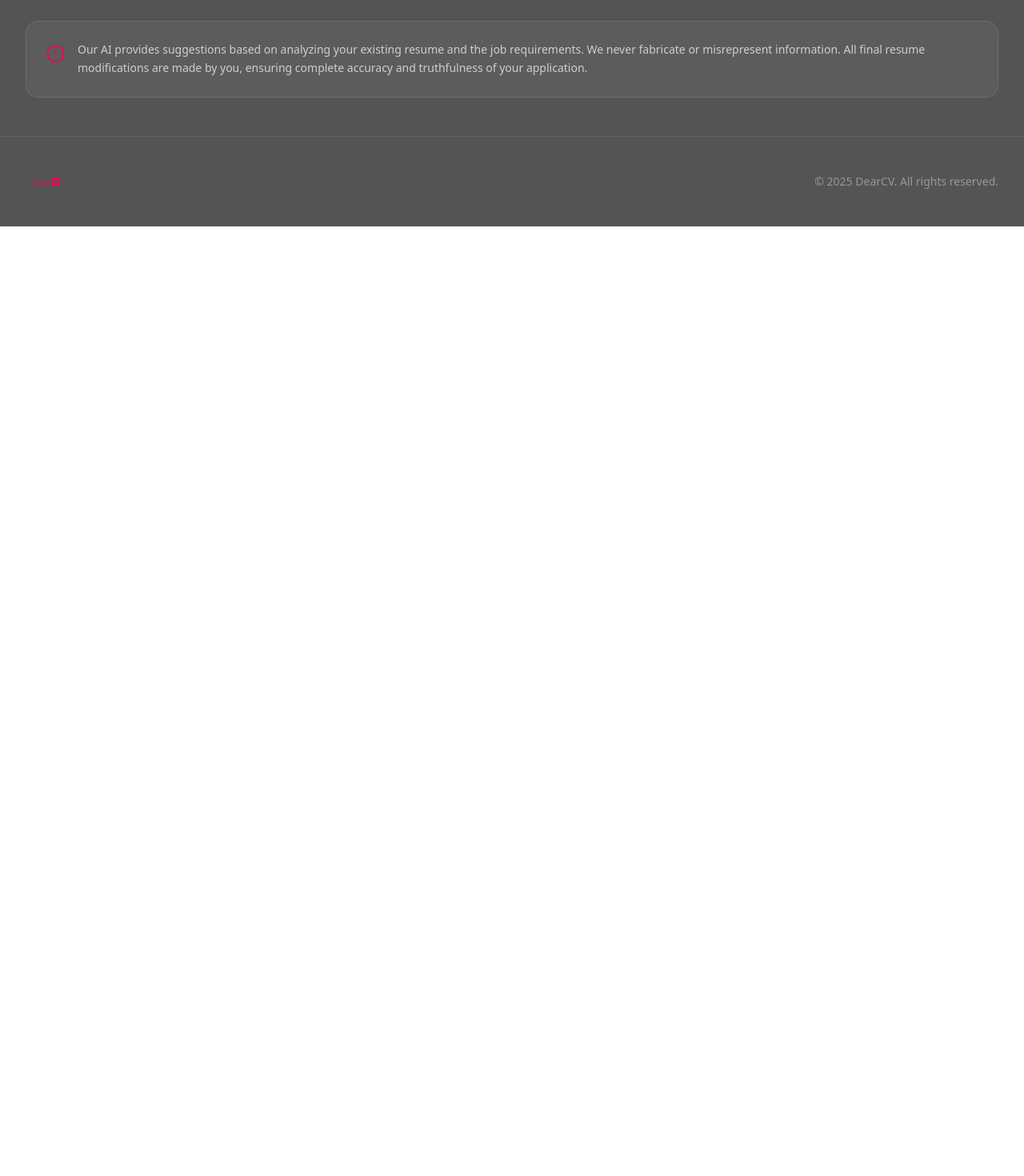
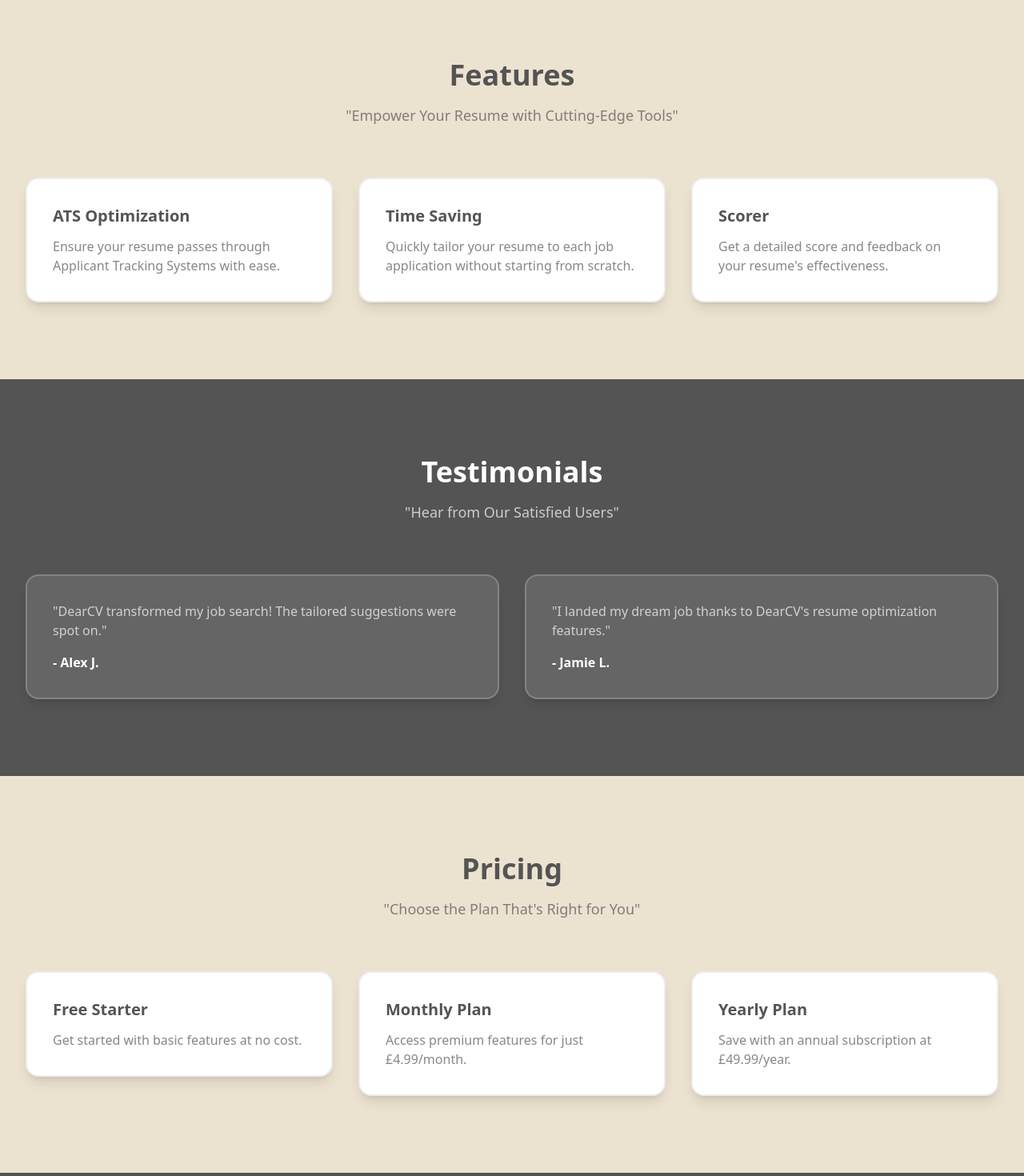
Before and after one commit to Mac0nia/DearCV, a React (Vite) app: page / in a window 1280 px wide. Shown: the part 1520-2990 px from the top of the page at 80% size. Before the commit the page ends 1803 px from the top, so only its background shows below. Built offline with nearby package versions, Linux system fonts and the light colour scheme.

Commit message:
Updated card styles for consistency

```diff
--- a/src/App.tsx
+++ b/src/App.tsx
@@ -23,7 +23,6 @@ function App() {
         </div>
       </nav>
 
-      {/* Rest of the components remain the same */}
       {/* Hero Section */}
       <div className="pt-32 pb-20 px-4 sm:px-6 lg:px-8">
         <div className="max-w-7xl mx-auto">
@@ -128,6 +127,98 @@ function App() {
         </div>
       </div>
 
+      {/* Features Section */}
+      <div className="bg-background py-24">
+        <div className="max-w-7xl mx-auto px-4 sm:px-6 lg:px-8">
+          <div className="text-center mb-16">
+            <h2 className="text-4xl font-bold text-text mb-4">Features</h2>
+            <p className="text-text/70 text-lg max-w-2xl mx-auto">"Empower Your Resume with Cutting-Edge Tools"</p>
+          </div>
+          <div className="grid md:grid-cols-3 gap-8">
+            <div className="group relative">
+              <div className="absolute inset-0 bg-gradient-to-b from-primary/5 to-primary/0 rounded-2xl -z-10 transition-opacity opacity-0 group-hover:opacity-100"></div>
+              <div className="bg-white p-8 rounded-2xl shadow-lg border-2 border-text/10 group-hover:border-primary/30 transition-colors">
+                <h3 className="text-xl font-bold text-text mb-3">ATS Optimization</h3>
+                <p className="text-text/70">Ensure your resume passes through Applicant Tracking Systems with ease.</p>
+              </div>
+            </div>
+            <div className="group relative">
+              <div className="absolute inset-0 bg-gradient-to-b from-primary/5 to-primary/0 rounded-2xl -z-10 transition-opacity opacity-0 group-hover:opacity-100"></div>
+              <div className="bg-white p-8 rounded-2xl shadow-lg border-2 border-text/10 group-hover:border-primary/30 transition-colors">
+                <h3 className="text-xl font-bold text-text mb-3">Time Saving</h3>
+                <p className="text-text/70">Quickly tailor your resume to each job application without starting from scratch.</p>
+              </div>
+            </div>
+            <div className="group relative">
+              <div className="absolute inset-0 bg-gradient-to-b from-primary/5 to-primary/0 rounded-2xl -z-10 transition-opacity opacity-0 group-hover:opacity-100"></div>
+              <div className="bg-white p-8 rounded-2xl shadow-lg border-2 border-text/10 group-hover:border-primary/30 transition-colors">
+                <h3 className="text-xl font-bold text-text mb-3">Scorer</h3>
+                <p className="text-text/70">Get a detailed score and feedback on your resume's effectiveness.</p>
+              </div>
+            </div>
+          </div>
+        </div>
+      </div>
+
+      {/* Testimonial Section */}
+      <div className="bg-text py-24">
+        <div className="max-w-7xl mx-auto px-4 sm:px-6 lg:px-8">
+          <div className="text-center mb-16">
+            <h2 className="text-4xl font-bold text-white mb-4">Testimonials</h2>
+            <p className="text-white/70 text-lg max-w-2xl mx-auto">"Hear from Our Satisfied Users"</p>
+          </div>
+          <div className="grid md:grid-cols-2 gap-8">
+            <div className="group relative">
+              <div className="absolute inset-0 bg-gradient-to-b from-primary/5 to-primary/0 rounded-2xl -z-10 transition-opacity opacity-0 group-hover:opacity-100"></div>
+              <div className="bg-white/10 p-8 rounded-2xl shadow-lg border-2 border-white/20 group-hover:border-primary/30 transition-colors">
+                <p className="text-white/70">"DearCV transformed my job search! The tailored suggestions were spot on."</p>
+                <p className="text-white mt-4 font-bold">- Alex J.</p>
+              </div>
+            </div>
+            <div className="group relative">
+              <div className="absolute inset-0 bg-gradient-to-b from-primary/5 to-primary/0 rounded-2xl -z-10 transition-opacity opacity-0 group-hover:opacity-100"></div>
+              <div className="bg-white/10 p-8 rounded-2xl shadow-lg border-2 border-white/20 group-hover:border-primary/30 transition-colors">
+                <p className="text-white/70">"I landed my dream job thanks to DearCV's resume optimization features."</p>
+                <p className="text-white mt-4 font-bold">- Jamie L.</p>
+              </div>
+            </div>
+          </div>
+        </div>
+      </div>
+
+      {/* Pricing Section */}
+      <div className="bg-background py-24">
+        <div className="max-w-7xl mx-auto px-4 sm:px-6 lg:px-8">
+          <div className="text-center mb-16">
+            <h2 className="text-4xl font-bold text-text mb-4">Pricing</h2>
+            <p className="text-text/70 text-lg max-w-2xl mx-auto">"Choose the Plan That's Right for You"</p>
+          </div>
+          <div className="grid md:grid-cols-3 gap-8">
+            <div className="group relative">
+              <div className="absolute inset-0 bg-gradient-to-b from-primary/5 to-primary/0 rounded-2xl -z-10 transition-opacity opacity-0 group-hover:opacity-100"></div>
+              <div className="bg-white p-8 rounded-2xl shadow-lg border-2 border-text/10 group-hover:border-primary/30 transition-colors">
+                <h3 className="text-xl font-bold text-text mb-3">Free Starter</h3>
+                <p className="text-text/70">Get started with basic features at no cost.</p>
+              </div>
+            </div>
+            <div className="group relative">
+              <div className="absolute inset-0 bg-gradient-to-b from-primary/5 to-primary/0 rounded-2xl -z-10 transition-opacity opacity-0 group-hover:opacity-100"></div>
+              <div className="bg-white p-8 rounded-2xl shadow-lg border-2 border-text/10 group-hover:border-primary/30 transition-colors">
+                <h3 className="text-xl font-bold text-text mb-3">Monthly Plan</h3>
+                <p className="text-text/70">Access premium features for just £4.99/month.</p>
+              </div>
+            </div>
+            <div className="group relative">
+              <div className="absolute inset-0 bg-gradient-to-b from-primary/5 to-primary/0 rounded-2xl -z-10 transition-opacity opacity-0 group-hover:opacity-100"></div>
+              <div className="bg-white p-8 rounded-2xl shadow-lg border-2 border-text/10 group-hover:border-primary/30 transition-colors">
+                <h3 className="text-xl font-bold text-text mb-3">Yearly Plan</h3>
+                <p className="text-text/70">Save with an annual subscription at £49.99/year.</p>
+              </div>
+            </div>
+          </div>
+        </div>
+      </div>
+
       {/* Disclaimer */}
       <div className="bg-text">
         <div className="max-w-7xl mx-auto px-4 sm:px-6 lg:px-8 py-12">
```
